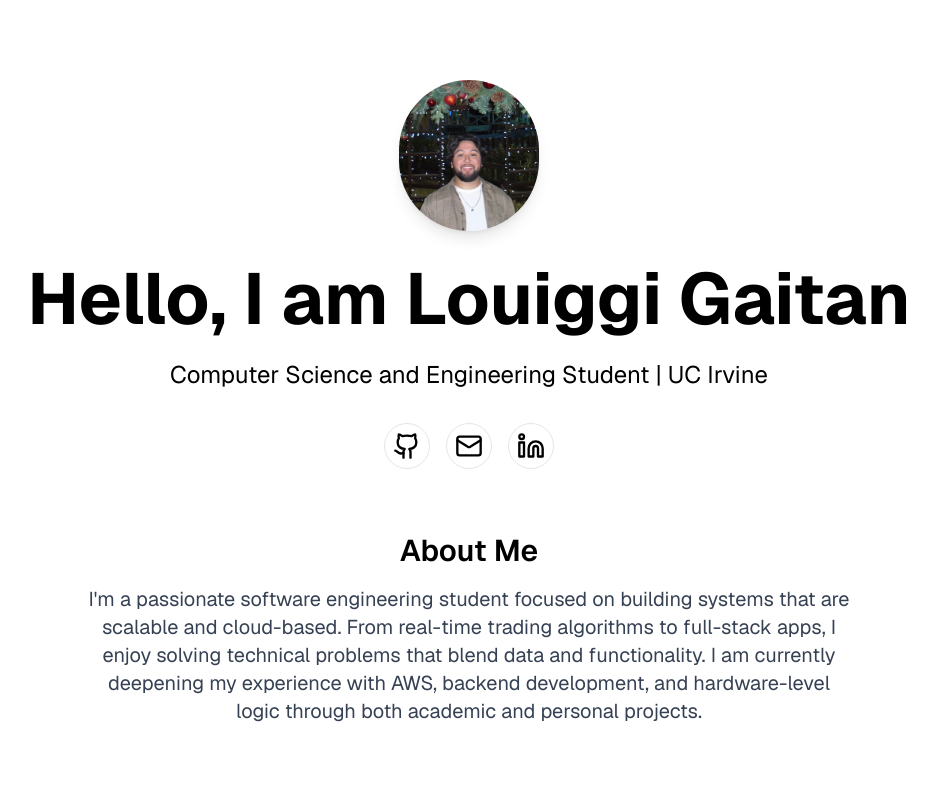
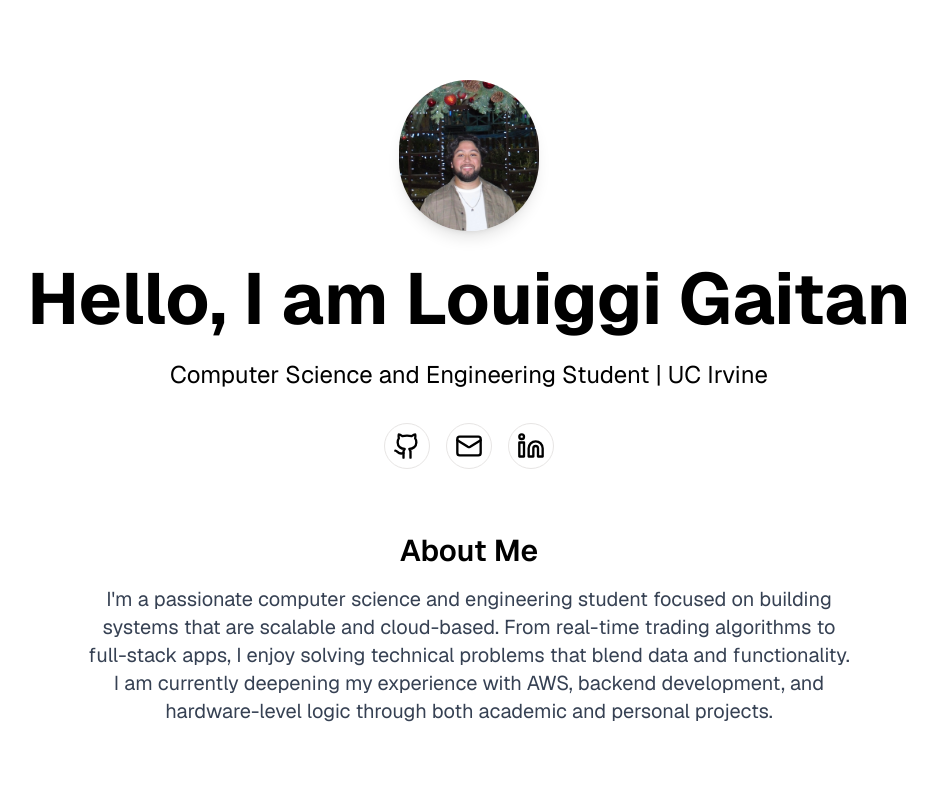
Before and after one commit to lg5092/Site, a Next.js app: page / in a window 1280 px wide. Shown: the top 800 px of the page, without its empty margins (171-1108 px from the left). Built offline with nearby package versions, Linux system fonts and the light colour scheme.

Commit message:
more adjustments

```diff
--- a/src/app/page.tsx
+++ b/src/app/page.tsx
@@ -59,7 +59,7 @@ export default function Home() {
           <div className="text-left md:text-center max-w-3xl mx-auto mb-20">
             <h2 className="text-3xl font-semibold mb-4">About Me</h2>
           <p className="text-gray-700 text-lg md:text-xl">
-          I&apos;m a passionate software engineering student focused on building systems that are scalable and cloud-based. From real-time trading algorithms to full-stack apps, I enjoy solving technical problems that blend data and functionality. I am currently deepening my experience with AWS, backend development, and hardware-level logic through both academic and personal projects.
+          I&apos;m a passionate computer science and engineering student focused on building systems that are scalable and cloud-based. From real-time trading algorithms to full-stack apps, I enjoy solving technical problems that blend data and functionality. I am currently deepening my experience with AWS, backend development, and hardware-level logic through both academic and personal projects.
           </p>
           </div>
 
```
